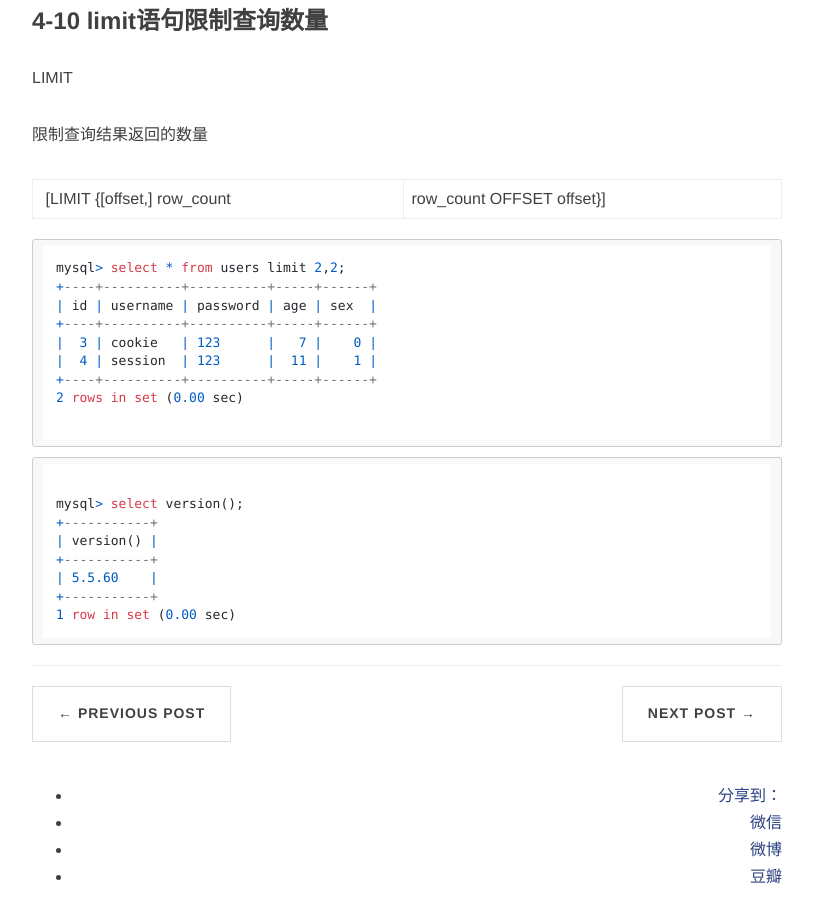
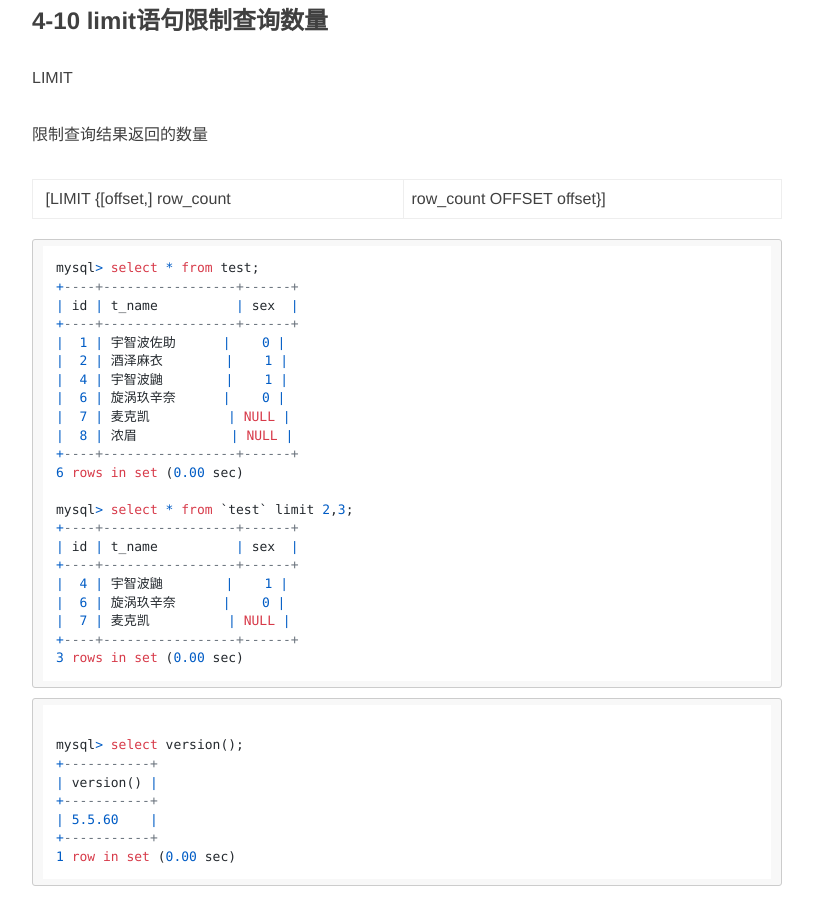
Before and after one commit to Mhh123/4399abc.io, a Jekyll site: the page built from _posts/2018-04-30-4章操作数据表中的记录.md, in a window 1280 px wide and 900 px high, scrolled down 11529 px. Shown: the whole window, without its empty margins (233-1046 px from the left). Built offline with Jekyll 4.4.1, drawn with Linux system fonts in a browser that asks for light colours; nearby versions of some CDN libraries; comment, search, counter and statistics services are not loaded.

Commit message:
modify 4章操作数据表中的记录

````diff
--- a/_posts/2018-04-30-4章操作数据表中的记录.md
+++ b/_posts/2018-04-30-4章操作数据表中的记录.md
@@ -628,15 +628,28 @@ LIMIT
 
 
 ```
-mysql> select * from users limit 2,2;
-+----+----------+----------+-----+------+
-| id | username | password | age | sex  |
-+----+----------+----------+-----+------+
-|  3 | cookie   | 123      |   7 |    0 |
-|  4 | session  | 123      |  11 |    1 |
-+----+----------+----------+-----+------+
-2 rows in set (0.00 sec)
+mysql> select * from test;
++----+-----------------+------+
+| id | t_name          | sex  |
++----+-----------------+------+
+|  1 | 宇智波佐助      |    0 |
+|  2 | 酒泽麻衣        |    1 |
+|  4 | 宇智波鼬        |    1 |
+|  6 | 旋涡玖辛奈      |    0 |
+|  7 | 麦克凯          | NULL |
+|  8 | 浓眉            | NULL |
++----+-----------------+------+
+6 rows in set (0.00 sec)
 
+mysql> select * from `test` limit 2,3;
++----+-----------------+------+
+| id | t_name          | sex  |
++----+-----------------+------+
+|  4 | 宇智波鼬        |    1 |
+|  6 | 旋涡玖辛奈      |    0 |
+|  7 | 麦克凯          | NULL |
++----+-----------------+------+
+3 rows in set (0.00 sec)
 ```
 
 
````
